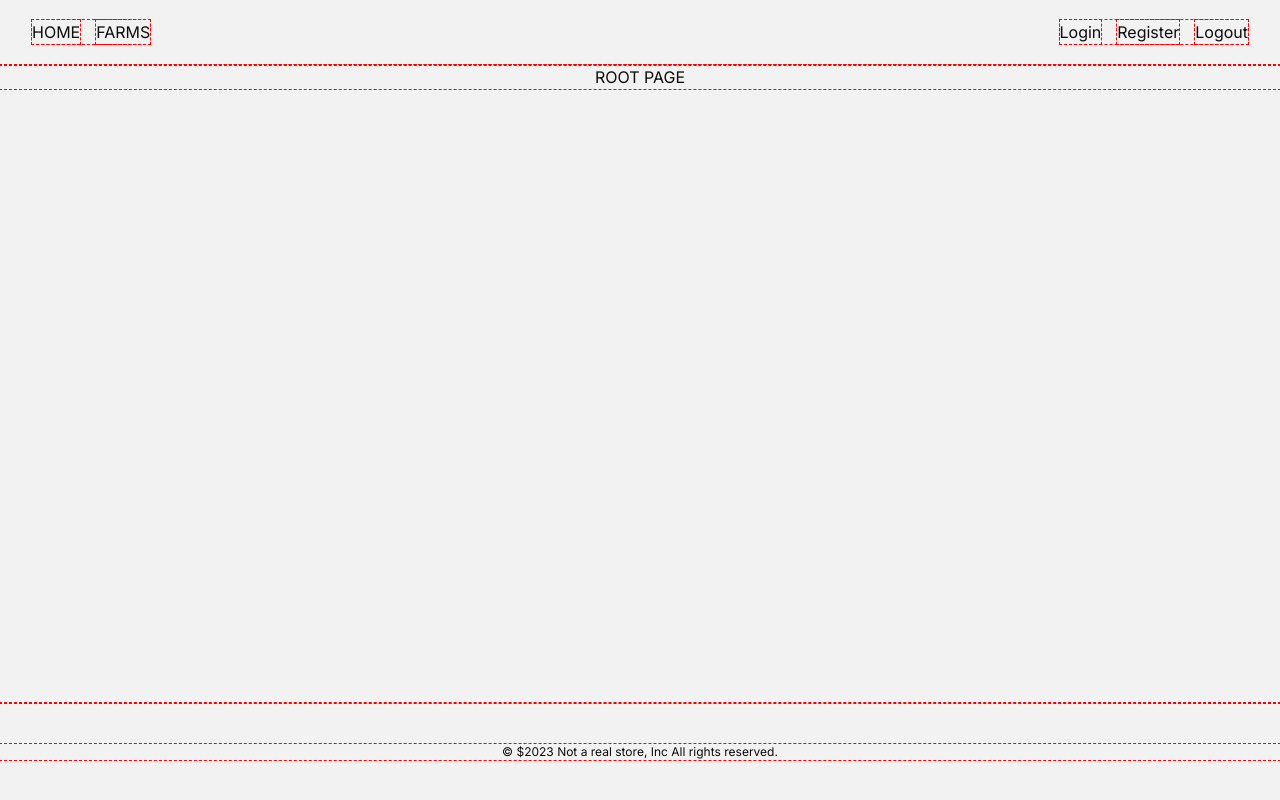
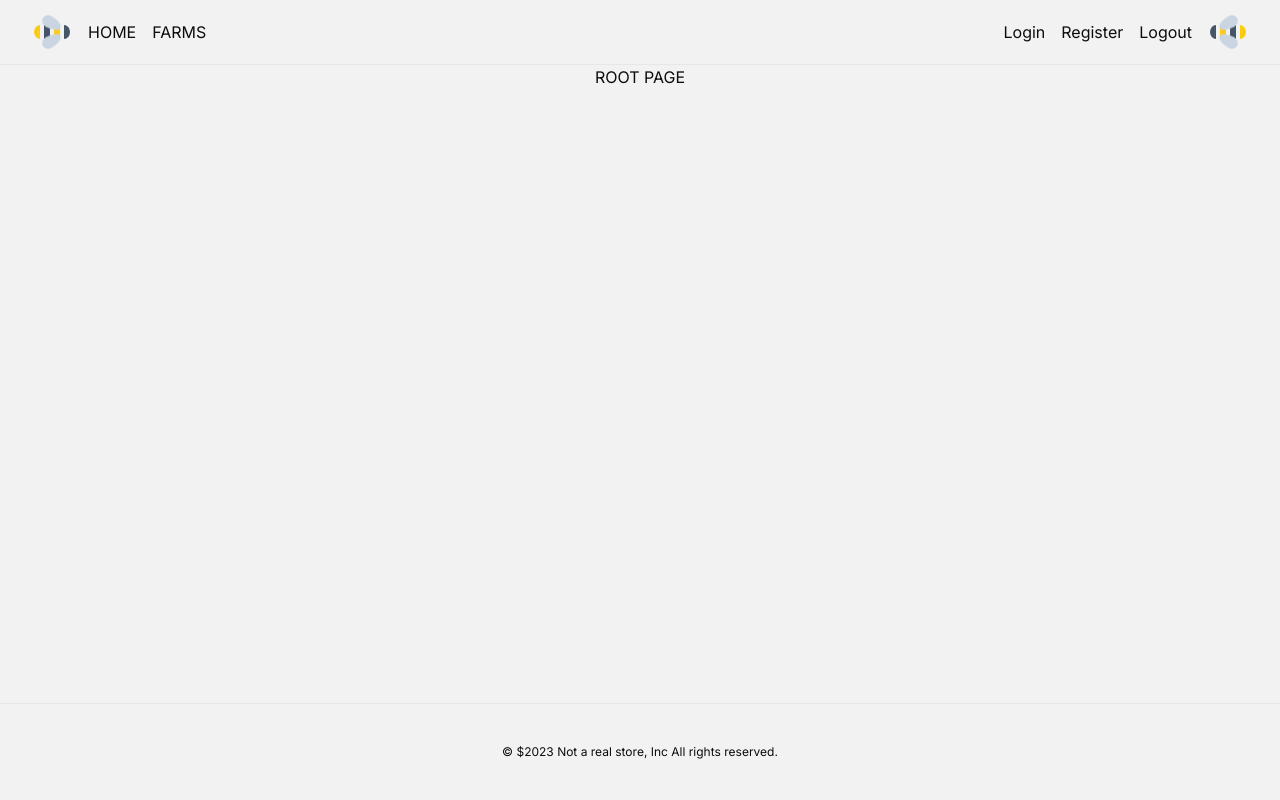
Before and after one commit to Captain-Leftovers/Bee-Log, a Next.js app: page / in a window 1280 px wide. Built offline with nearby package versions, Linux system fonts and the light colour scheme.

Commit message:
added BeeIcon component to nav

```diff
--- a/app/globals.css
+++ b/app/globals.css
@@ -12,9 +12,14 @@ body,
   box-sizing: border-box;
 }
 
-* {
+.rotateX {
+  transform: rotateX(0);
+}
+
+
+/* * {
   outline: 1px dashed rgb(255, 0, 0);
-};
+}; */
 
 /* *:hover {
 outline: 2px dashed rgb(255, 0, 0);
--- a/components/Navbar/MainNav.tsx
+++ b/components/Navbar/MainNav.tsx
@@ -1,4 +1,5 @@
 import Link from 'next/link'
+
 
 const links = [
 	{
@@ -13,7 +14,8 @@ const links = [
 
 export default function MainNav() {
 	return (
-		<div className='flex gap-4 mr-auto'>
+
+		<div className='flex gap-4 mr-auto items-center'>
 			{links.map((x) => (
 				<Link key={x.name} href={x.href}>{x.name}</Link>
 			))}
--- a/components/Navbar/Navbar.tsx
+++ b/components/Navbar/Navbar.tsx
@@ -1,3 +1,4 @@
+import BeeIcon from '../ui/BeeIcon'
 import Container from '../ui/Container'
 import MainNav from './MainNav'
 import NavActions from './NavActions'
@@ -7,8 +8,10 @@ export default function Navbar() {
 		<div className="border-b ">
 			<Container>
 				<div className="relative px-4 sm:px-6 lg:px-8 flex h-16 items-center">
+					<BeeIcon className="rotate-90 mr-4" />
 					<MainNav />
 					<NavActions />
+					<BeeIcon className="-rotate-90 ml-4" />
 				</div>
 			</Container>
 		</div>
--- /dev/null
+++ b/components/ui/BeeIcon.tsx
@@ -0,0 +1,21 @@
+import { cn } from "@/lib/utils"
+
+type BeeIconProps = {
+  className?:string
+}
+
+export default function BeeIcon( { className }:BeeIconProps ) {
+
+	return (
+		<div className={cn(`relative w-10 h-10 ${className}`)}>
+			<div className="w-1/2 h-3/4 absolute bottom-[20%] left-1/4">
+				<div className="absolute top-1/4 w-[60%] h-[70%] bg-slate-300 rounded-[50%_50%_50%_50%/65%_65%_35%_35%] -left-1/4 transform animate-fly-l"></div>
+				<div className="absolute top-1/4 w-[60%] h-[70%]  bg-slate-300 rounded-[50%_50%_50%_50%/65%_65%_35%_35%] -right-1/4 transform  animate-fly-r"></div>
+				<div className="w-[70%] h-1/5 bg-slate-600 rounded-[50%_50%_0_0/100%_100%_0_0] mx-auto my-0 after:content-[''] after:absolute after:top-[-10%] after:w-[15%] after:h-[15%] after:rounded-[50%] after:border-t-yellow-400 after:border-[10%] after:border-solid border-transparent before:content-[''] before:absolute before:top-[-10%] before:w-[15%] before:h-[15%] before:rounded-[50%] before:border-t-yellow-400 before:border-[10%] before:border-solid after:transform after:-rotate-45 after:-right-[15%] before:transform before:rotate-45 before:-right-[15%]"></div>
+				<div className="mx-auto my-0 w-[70%] h-1/5 bg-yellow-400 mt-[20%]"></div>
+				<div className="mx-auto my-0 w-[70%] h-1/5 bg-slate-600 mt-[20%]"></div>
+				<div className="w-[70%] h-1/5 bg-yellow-400 rounded-[50%_50%_0_0/100%_100%_0_0] mx-auto my-0 transform rotate-180 mt-[20%] relative after:content-[''] after:absolute after:-translate-x-2/4 after:w-0 after:h-0 after:border-b-[19%] after:border-b-[#4d4d4d] after:border-x-[10%] border-x-transparent after:border-solid after:left-2/4 after:bottom-[90%] "></div>
+			</div>
+		</div>
+	)
+}
--- a/tailwind.config.ts
+++ b/tailwind.config.ts
@@ -14,6 +14,23 @@ const config: Config = {
 				accent: '#FFD600',
 				background: '#F2F2F2',
 			},
+			animation: {
+				'fly-l': 'fly-l 0.5s infinite alternate',
+				'fly-r': 'fly-r 0.5s infinite alternate',
+			},
+		},
+		keyframes: {
+			'fly-l': {
+				'100%': {
+					transform: 'rotate(30deg) rotateX(15deg)',
+				},
+			},
+
+			'fly-r': {
+				'100%': {
+					transform: 'rotate(-30deg) rotateX(-15deg)',
+				},
+			},
 		},
 	},
 	plugins: [],
```
